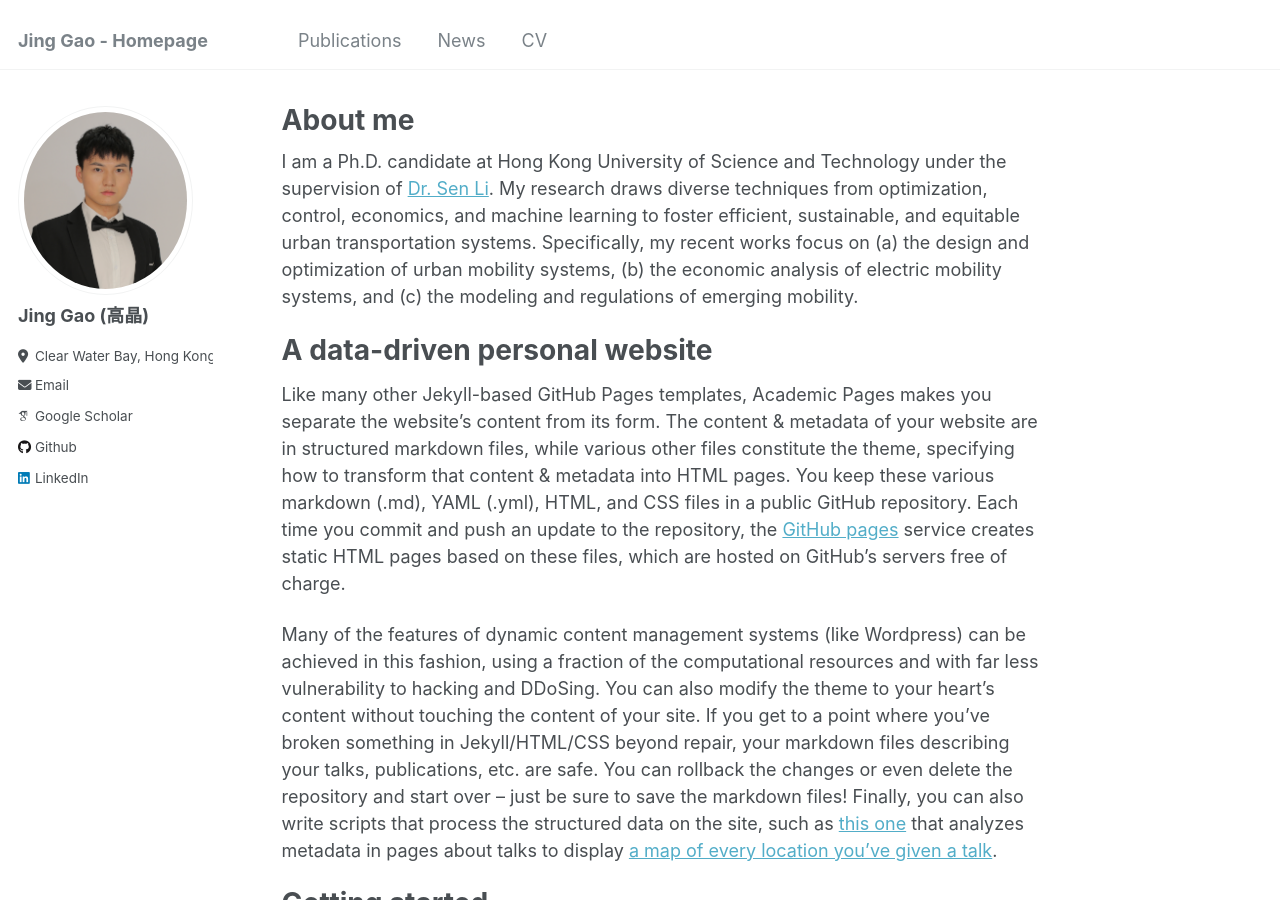
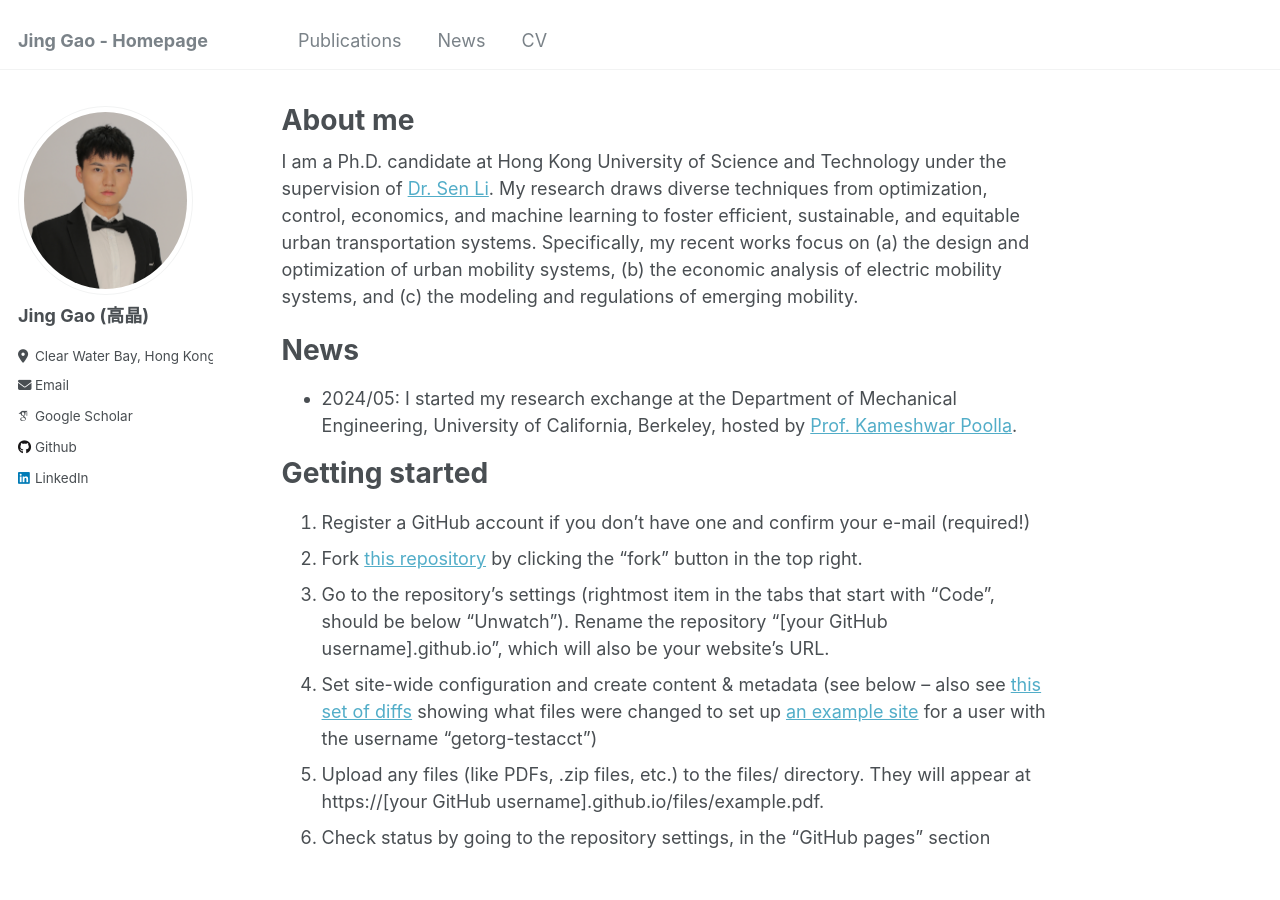
Before and after one commit to jgaoax/jgaoax.github.io, a Jekyll site: the page built from _pages/about.md, in a window 1280 px wide and 900 px high. Built offline with Jekyll 4.4.1, drawn with Linux system fonts in a browser that asks for light colours; some web fonts are replaced.

Commit message:
Update about.md

```diff
--- a/_pages/about.md
+++ b/_pages/about.md
@@ -9,11 +9,9 @@ redirect_from:
 
 I am a Ph.D. candidate at Hong Kong University of Science and Technology under the supervision of [Dr. Sen Li](https://www.smartcityhkust.com/). My research draws diverse techniques from optimization, control, economics, and machine learning to foster efficient, sustainable, and equitable urban transportation systems. Specifically, my recent works focus on (a) the design and optimization of urban mobility systems, (b) the economic analysis of electric mobility systems, and (c) the modeling and regulations of emerging mobility.
 
-A data-driven personal website
+News
 ======
-Like many other Jekyll-based GitHub Pages templates, Academic Pages makes you separate the website's content from its form. The content & metadata of your website are in structured markdown files, while various other files constitute the theme, specifying how to transform that content & metadata into HTML pages. You keep these various markdown (.md), YAML (.yml), HTML, and CSS files in a public GitHub repository. Each time you commit and push an update to the repository, the [GitHub pages](https://pages.github.com/) service creates static HTML pages based on these files, which are hosted on GitHub's servers free of charge.
-
-Many of the features of dynamic content management systems (like Wordpress) can be achieved in this fashion, using a fraction of the computational resources and with far less vulnerability to hacking and DDoSing. You can also modify the theme to your heart's content without touching the content of your site. If you get to a point where you've broken something in Jekyll/HTML/CSS beyond repair, your markdown files describing your talks, publications, etc. are safe. You can rollback the changes or even delete the repository and start over -- just be sure to save the markdown files! Finally, you can also write scripts that process the structured data on the site, such as [this one](https://github.com/academicpages/academicpages.github.io/blob/master/talkmap.ipynb) that analyzes metadata in pages about talks to display [a map of every location you've given a talk](https://academicpages.github.io/talkmap.html).
+* 2024/05: I started my research exchange at the Department of Mechanical Engineering, University of California, Berkeley, hosted by [Prof. Kameshwar Poolla](https://www2.eecs.berkeley.edu/Faculty/Homepages/poolla.html).
 
 Getting started
 ======
```
